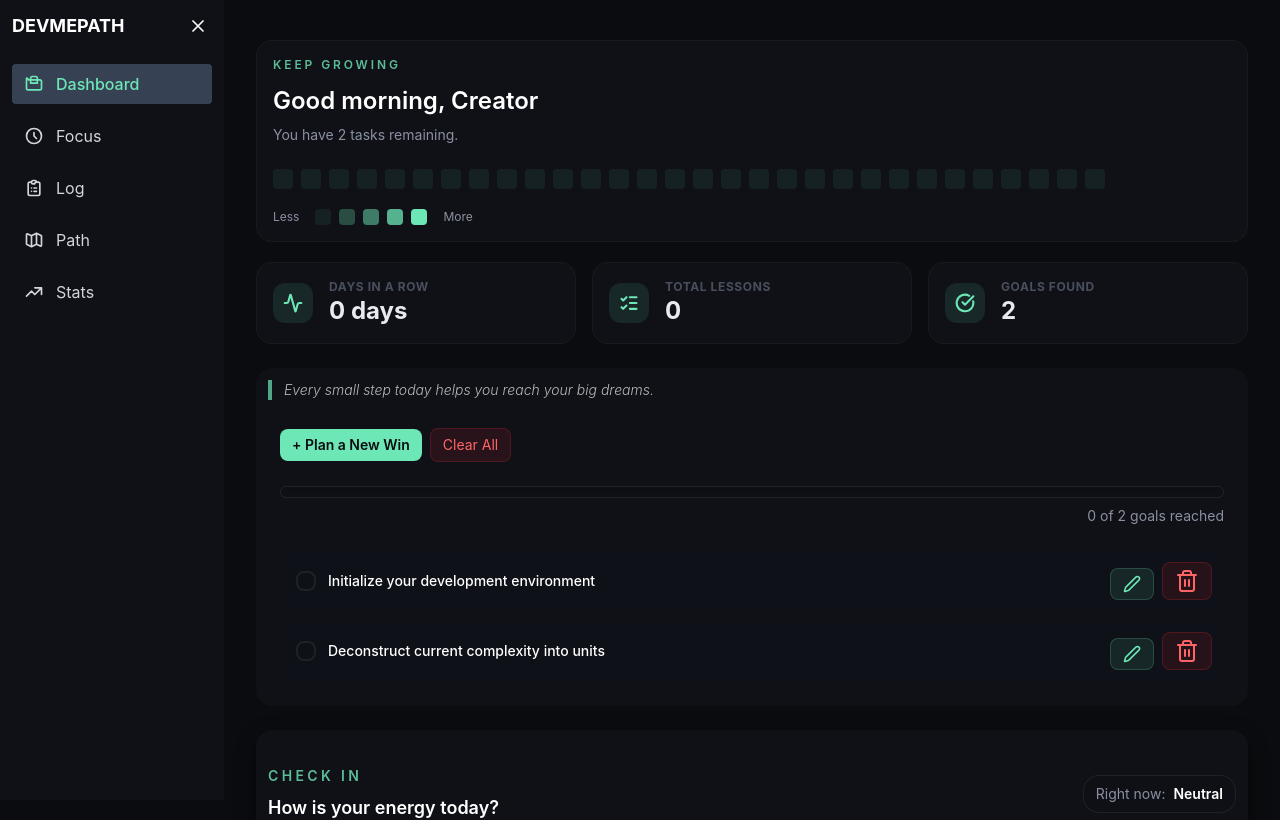
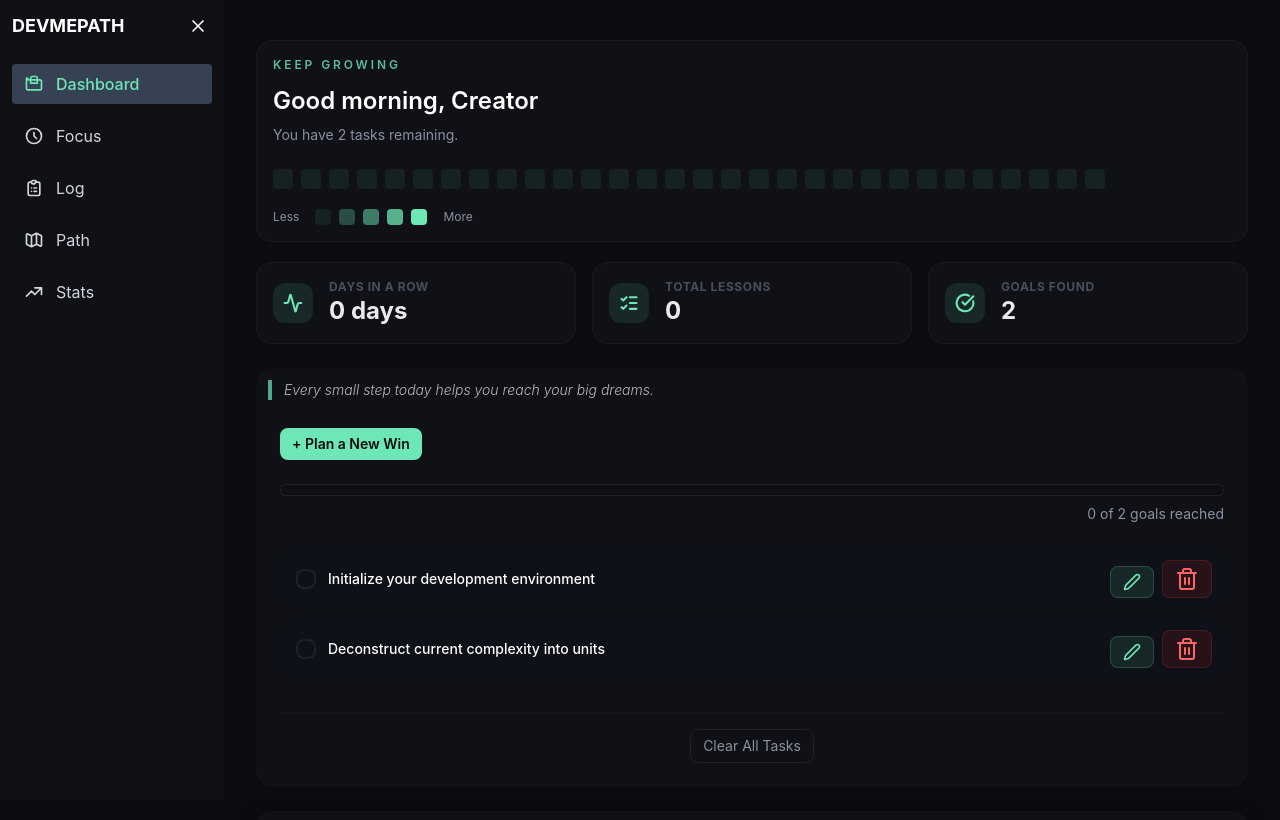
Before and after one commit to BesufikadHosiso/LevelGit, a React (Vite) app: page / in a window 1280 px wide. Shown: the top 820 px of the page. Built offline with nearby package versions, Linux system fonts and the light colour scheme.

Commit message:
refactor(tasks): move Clear All button below task list and update destructive styling

```diff
--- a/src/components/features/TaskList.jsx
+++ b/src/components/features/TaskList.jsx
@@ -74,11 +74,6 @@ const TaskList = () => {
                         <Button variant='primary' onClick={() => setShowNewTaskInput(true)}>
                             + Plan a New Win
                         </Button>
-                        {state.tasks.length > 0 && (
-                            <Button variant='danger' onClick={handleClearAll}>
-                                Clear All
-                            </Button>
-                        )}
                     </div>
                 )}
             </div>
@@ -155,6 +150,18 @@ const TaskList = () => {
                 </ul>
             )}
 
+            {state.tasks.length > 0 && (
+                <div className="mt-8 flex justify-center border-t border-border/30 pt-4">
+                    <Button
+                        variant='ghost'
+                        onClick={handleClearAll}
+                        className="text-muted-foreground hover:text-red-400 hover:border-red-500/20 hover:bg-red-500/10 transition-all duration-200"
+                    >
+                        Clear All Tasks
+                    </Button>
+                </div>
+            )}
+
             {/* Modal for Deleting Single Task */}
             <Modal
                 isOpen={deleteModal.isOpen}
```
